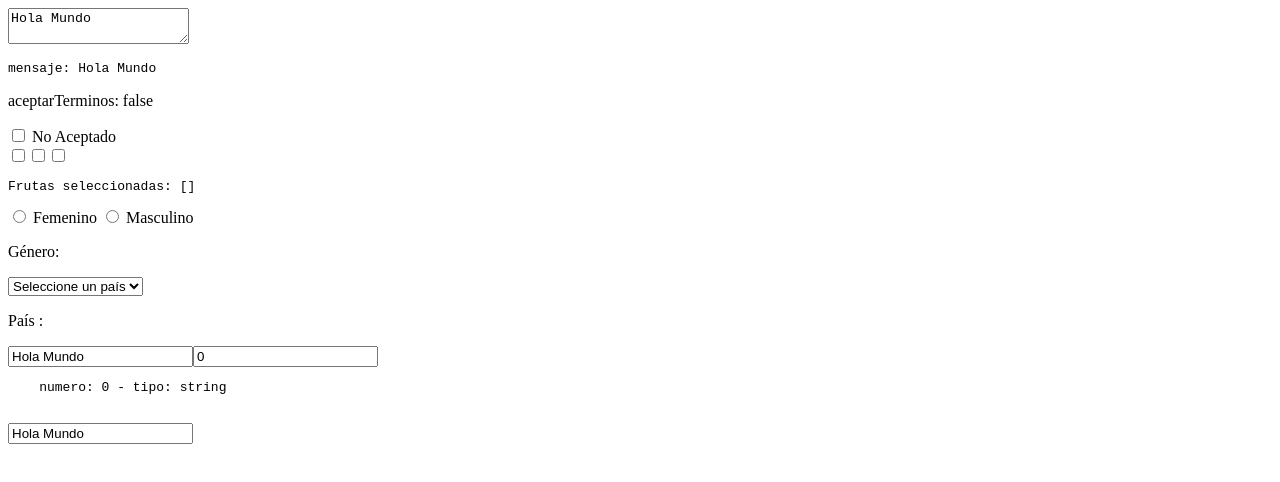
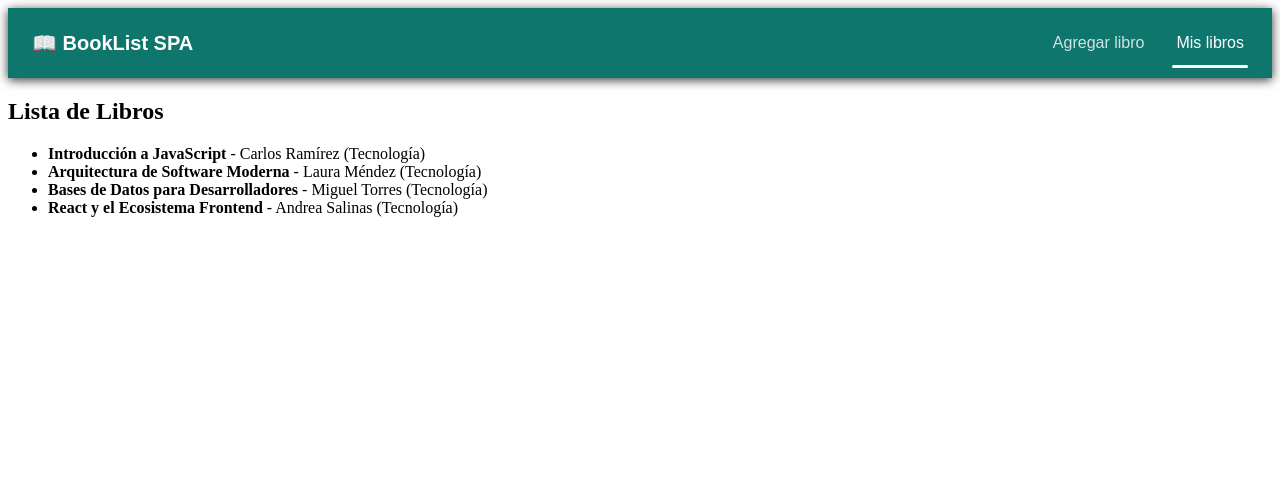
Before and after one commit to MaximilianoNaveillan/VuwBookListSPA, a Vue app in the folder alumnos/maria-jose/ABP_6/: page / in a window 1280 px wide. Shown: the top 482 px of the page. Built offline with nearby package versions, Linux system fonts and the light colour scheme.

Commit message:
Actualizado ABP_6

```diff
--- a/alumnos/maria-jose/ABP_6/package.json
+++ b/alumnos/maria-jose/ABP_6/package.json
@@ -9,6 +9,7 @@
     "preview": "vite preview"
   },
   "dependencies": {
+    "pinia": "^3.0.4",
     "vue": "^3.5.29"
   },
   "devDependencies": {
--- a/alumnos/maria-jose/ABP_6/src/App.vue
+++ b/alumnos/maria-jose/ABP_6/src/App.vue
@@ -1,67 +1,106 @@
+<!-- Aquí vive el estado principal de los libros -->
+<!-- Es el Single Source of Truth de la aplicación -->
+<!--
+        App.vue
+           │
+           │ prop:estado libros
+           ▼
+     ListaLibros.vue
+
+        App.vue
+           ↑
+           │
+           │ emit:function
+     FormLibro.vue
+ -->
 <script setup>
+// ref se usa para datos reactivos simples
 import { ref } from 'vue';
-/* valores reactivos */
-let mensaje = ref('Hola Mundo');
-let aceptarTerminos = ref(false);
-const frutas = ref([]);
-const genero = ref('');
-const pais = ref('');
-const numero = ref('0');
+import FormLibro from './components/FormLibro.vue';
+import ListaLibros from './views/ListaLibros.vue';
+import NavTab from './components/NavTab.vue';
+// Importamos componentes hijos
+
+// Lista reactiva de libros
+// ref([]) crea un array reactivo
+const libros = ref([
+  {
+    id: 0,
+    titulo: 'Introducción a JavaScript',
+    autor: 'Carlos Ramírez',
+    descripcion: 'Guía práctica para aprender los fundamentos de JavaScript desde cero.',
+    disponible: true,
+    formato: ['Físico', 'Digital'],
+    categoria: 'Tecnología',
+    editorial: 'Penguin',
+    stock: 12,
+  },
+  {
+    id: 1,
+    titulo: 'Arquitectura de Software Moderna',
+    autor: 'Laura Méndez',
+    descripcion: 'Explora patrones y buenas prácticas para diseñar aplicaciones escalables.',
+    disponible: true,
+    formato: ['Digital'],
+    categoria: 'Tecnología',
+    editorial: "O'Reilly",
+    stock: 8,
+  },
+  {
+    id: 2,
+    titulo: 'Bases de Datos para Desarrolladores',
+    autor: 'Miguel Torres',
+    descripcion: 'Conceptos esenciales de modelado, SQL y optimización de bases de datos.',
+    disponible: false,
+    formato: ['Físico'],
+    categoria: 'Tecnología',
+    editorial: 'McGraw-Hill',
+    stock: 0,
+  },
+  {
+    id: 3,
+    titulo: 'React y el Ecosistema Frontend',
+    autor: 'Andrea Salinas',
+    descripcion: 'Aprende a construir interfaces modernas usando React y herramientas actuales.',
+    disponible: true,
+    formato: ['Físico', 'Digital'],
+    categoria: 'Tecnología',
+    editorial: 'Penguin',
+    stock: 15,
+  },
+]); // array vacío inicialmente
+
+const tab = ref('ListaLibros');
+
+// función que se ejecutará cuando el formulario envíe un nuevo libro
+function agregarLibro(libro) {
+  //Agregar un ID único
+  const nuevo = {
+    ...libro,
+    id: Date.now(),
+  };
+  // Agregar el nuevo libro al array de libros
+  libros.value.push(nuevo);
+  tab.value = ListaLibros;
+}
+
+function cambiarTab(nuevoTab) {
+  tab.value = nuevoTab;
+}
 </script>
 
 <template>
-  <!-- Que es el Binding Realmente?
-      1.- signofoca conectar valores reactivos con un atributo.
-      Que es un atributo? Es una propiedad de un elemento HTML, por ejemplo:
-     <apertura atributo:"valor-atributo"> </cierre>
-  -->
-  <!-- En VUE existen dos formas de hacer binding
-       1.- :value="mensaje" -> v-bind:value="mensaje"
-       2.- v-model="mensaje" -> es un atajo para hacer un binding bid
-      -->
-  <textarea v-model="mensaje"></textarea>
-
-  <pre>mensaje: {{ mensaje }}</pre>
-  <p>aceptarTerminos: {{ aceptarTerminos }}</p>
-
-  <!-- Checkbox -->
-  <input type="checkbox" v-model="aceptarTerminos" />
-  {{ aceptarTerminos ? 'Aceptado' : 'No Aceptado' }}
-  <!-- Checkbox Array -->
-  <div>
-    <label>
-      <input type="checkbox" value="Manzana" v-model="frutas" />
-    </label>
-    <label>
-      <input type="checkbox" value="Pera" v-model="frutas" />
-    </label>
-    <label>
-      <input type="checkbox" value="Uva" v-model="frutas" />
-    </label>
-    <pre>Frutas seleccionadas: {{ frutas }}</pre>
-  </div>
-  <!--  radio buttons -->
-  <input type="radio" value="Femenino" v-model="genero" /> Femenino
-  <input type="radio" value="Masculino" v-model="genero" /> Masculino
-  <p>Género: {{ genero }}</p>
-  <!-- Select -->
-  <select v-model="pais">
-    <option value="">Seleccione un país</option>
-    <option value="Argentina">Argentina</option>
-    <option value="Brasil">Brasil</option>
-    <option value="Chile">Chile</option>
-  </select>
-  <p>País : {{ pais }}</p>
-  <!-- Modificadores del V-MODEL -->
-  <!-- lazy: actualiza el valor solo cuando el campo pierde el foco -->
-  <input v-model.lazy="mensaje" />
-  <!-- number: convierte el valor a un número -->
-  <input type="number" v-model.number="numero" />
-  <pre>
-    numero: {{ numero }} - tipo: {{ typeof numero }}
-  </pre>
-  <!-- trim: elimina los espacios en blanco al principio y al final -->
-  <input v-model.trim="mensaje" />
+  <NavTab :tabActual="tab" @cambiar="cambiarTab">
+    <template #tituloapp> 📖 BookList SPA </template>
+  </NavTab>
+  <main class="container">
+    <div v-if="tab === 'ListaLibros'">
+      <ListaLibros :libros />
+    </div>
+    <div v-if="tab === 'FormLibro'">
+      <FormLibro @agregar="agregarLibro" />
+    </div>
+  </main>
 </template>
 
 <style scoped></style>
--- a/alumnos/maria-jose/ABP_6/src/components/FormLibro.vue
+++ b/alumnos/maria-jose/ABP_6/src/components/FormLibro.vue
@@ -1,10 +1,12 @@
 <script setup>
-//Importar herramientas de reactividad
+// importar herramientas de reactividad
 import { reactive, computed } from 'vue';
-// defineEmits permite emitir eventos al componente padre
+
+// defineEmits perimte emitir eventos al componente padre
 const emit = defineEmits(['agregar']);
-// reactive se usa para objetos reactivos
-//{clave:valor} --> {clave.dinamica:valor.dinamico}
+
+// reactive se usa para objetos reactivos, se usa en formularios
+//{clave:valor} --> {clave.dinámica:valor.dinamico}
 const nuevoLibro = reactive({
   titulo: '',
   autor: '',
@@ -14,9 +16,9 @@ const nuevoLibro = reactive({
   disponible: false,
 
   // checkbox múltiple (array[])
-    formato : [],
+  formato: [],
 
-    // radio button
+  // radio buuton
   categoria: '',
 
   // select
@@ -26,7 +28,6 @@ const nuevoLibro = reactive({
   stock: 0,
 });
 
-// function que se ejecuta al enviar el formulario emit(evento)
 // computed permite crear propiedades computadas derivadas
 const formularioValido = computed(() => {
   return (
@@ -44,10 +45,18 @@ function enviarFormulario() {
   if (!formularioValido.value) return;
   //emitimos el libro al componente padre App.vue
   emit('agregar', { ...nuevoLibro });
+  /* nuevoLibro.titulo = '';
+  nuevoLibro.autor = '';
+  nuevoLibro.descripcion = '';
+  nuevoLibro.disponible = '';
+  nuevoLibro.formato = [];
+  nuevoLibro.categoria = '';
+  nuevoLibro.editorial = '';
+  nuevoLibro.stock = ''; */
 }
 </script>
 <template>
-  <form>
+  <form @submit.prevent="enviarFormulario">
     <!-- <apertura atributo="valor"></cierre> -->
     <div>
       <input type="text" placeholder="Título del libro" v-model.trim="nuevoLibro.titulo" />
@@ -84,15 +93,20 @@ function enviarFormulario() {
       <input type="radio" value="Tecnología" v-model="nuevoLibro.categoria" />
       Tecnología
     </label>
+    <label>
       <select v-model="nuevoLibro.editorial">
         <option disabled value="">Selecciona una editorial</option>
         <option>Planeta</option>
         <option>Penguin</option>
         <option>Nova</option>
       </select>
+    </label>
+    <label>
       <input type="number" v-model.number="nuevoLibro.stock" />
+    </label>
+    <!-- botón controlado por computed -->
+
+    <button :disabled="!formularioValido">Guardar Libro</button>
   </form>
-
-  <pre>{{ nuevoLibro }}</pre>
 </template>
 <style scoped></style>
--- /dev/null
+++ b/alumnos/maria-jose/ABP_6/src/components/NavTab.vue
@@ -0,0 +1,107 @@
+<script setup>
+import ListaLibros from '@/views/ListaLibros.vue';
+import { defineProps, defineEmits } from 'vue';
+import FormLibro from './FormLibro.vue';
+
+// props que recibirá el componente
+const props = defineProps({
+  tabActual: Object,
+});
+
+// evento para informar (pasar funciones al padre) al Padre
+const emit = defineEmits(['cambiar']);
+
+// función que emite el tab eleccionado
+function seleccionar(tab) {
+  emit('cambiar', tab);
+}
+</script>
+<template>
+  <nav class="nav">
+    <!--  slot para título -->
+    <div class="nav-title">
+      <slot name="tituloapp"></slot>
+    </div>
+    <!-- tabs -->
+    <ul class="tabs">
+      <li :class="{ activo: tabActual === 'FormLibro' }" @click="seleccionar('FormLibro')">
+        Agregar libro
+      </li>
+      <li :class="{ activo: tabActual === 'ListaLibros' }" @click="seleccionar('ListaLibros')">
+        Mis libros
+      </li>
+    </ul>
+  </nav>
+</template>
+<style scope>
+/* Contenedor principal */
+.nav {
+  background-color: #0f766e;
+  color: #fff;
+  padding: 16px 24px;
+  display: flex;
+  align-items: center;
+  justify-content: space-between;
+  box-shadow: 0 2px 10px rgba(0, 0, 0, 0.8);
+  font-family: sans-serif;
+}
+.nav-title {
+  font-size: 20px;
+  font-weight: 600;
+}
+
+.tabs {
+  list-style: none;
+  display: flex;
+  gap: 24px;
+  margin: 0;
+  padding: 0;
+}
+
+.tabs li {
+  cursor: pointer;
+  padding: 10px 4px;
+  position: relative;
+  opacity: 0.8;
+  transition: 0.2s;
+}
+
+.tabs li:hover {
+  opacity: 1;
+}
+
+/* tab activo */
+
+.tabs li.activo {
+  opacity: 1;
+}
+
+/* Linea inferior del tab activo */
+
+.tabs li.activo::after {
+  content: '';
+  position: absolute;
+  left: 0;
+  bottom: -6px;
+  width: 100%;
+  height: 3px;
+  background-color: #fff;
+  border-radius: 2px;
+}
+
+/*  */
+</style>
+<!--
+| Rol            | Color          | Hex         |
+| -------------- | -------------- | ----------- |
+| Primary        | Teal           | **#14B8A6** |
+| Primary Dark   | Teal oscuro    | **#0F766E** |
+| Secondary      | Violeta        | **#7C3AED** |
+| Secondary Dark | Violeta oscuro | **#5B21B6** |
+| Warning        | Amarillo       | **#F59E0B** |
+| Success        | Verde          | **#10B981** |
+| Danger         | Rojo           | **#EF4444** |
+| Text Dark      | Gris oscuro    | **#374151** |
+| Background     | Gris claro     | **#F9FAFB** |
+
+ -->
--- a/alumnos/maria-jose/ABP_6/src/views/ListaLibros.vue
+++ b/alumnos/maria-jose/ABP_6/src/views/ListaLibros.vue
@@ -1,22 +1,26 @@
 <script setup>
-import { defineProps } from 'vue';
+// defineProps permite recibir props
 defineProps({
-  libros: Array
-})
+  libros: Array,
+});
 </script>
 
 <template>
   <div>
     <h2>Lista de Libros</h2>
 
-    <p v-if="libros.length === 0">
-      No hay libros aún
-    </p>
+    <!-- mensaje si no hay libros -->
+
+    <p v-if="libros.length === 0">No hay libros aún</p>
+
+    <!-- renderizado de lista -->
 
     <ul>
       <li v-for="libro in libros" :key="libro.id">
         <strong>{{ libro.titulo }}</strong>
+
         - {{ libro.autor }}
+
         ({{ libro.categoria }})
       </li>
     </ul>
```
Also changed, not shown: alumnos/maria-jose/ABP_6/src/main.js (+6 -1 lines), alumnos/maria-jose/ABP_6/stores/counter.js (added, +12 -0 lines), alumnos/maria-jose/ABP_6/router/index.js (added), 1 other file (tests, documents, lock files or other folders). Lines whose indentation alone changed are shown as unchanged.
